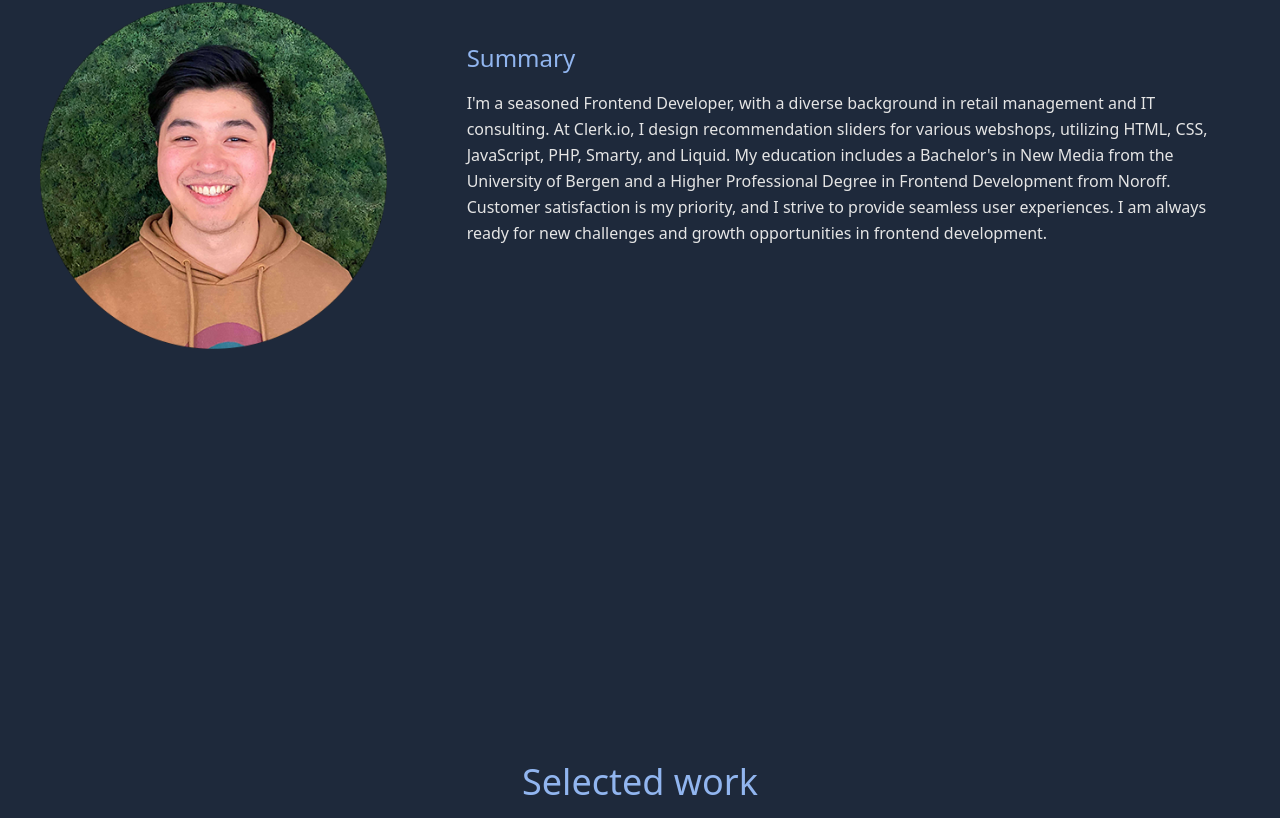
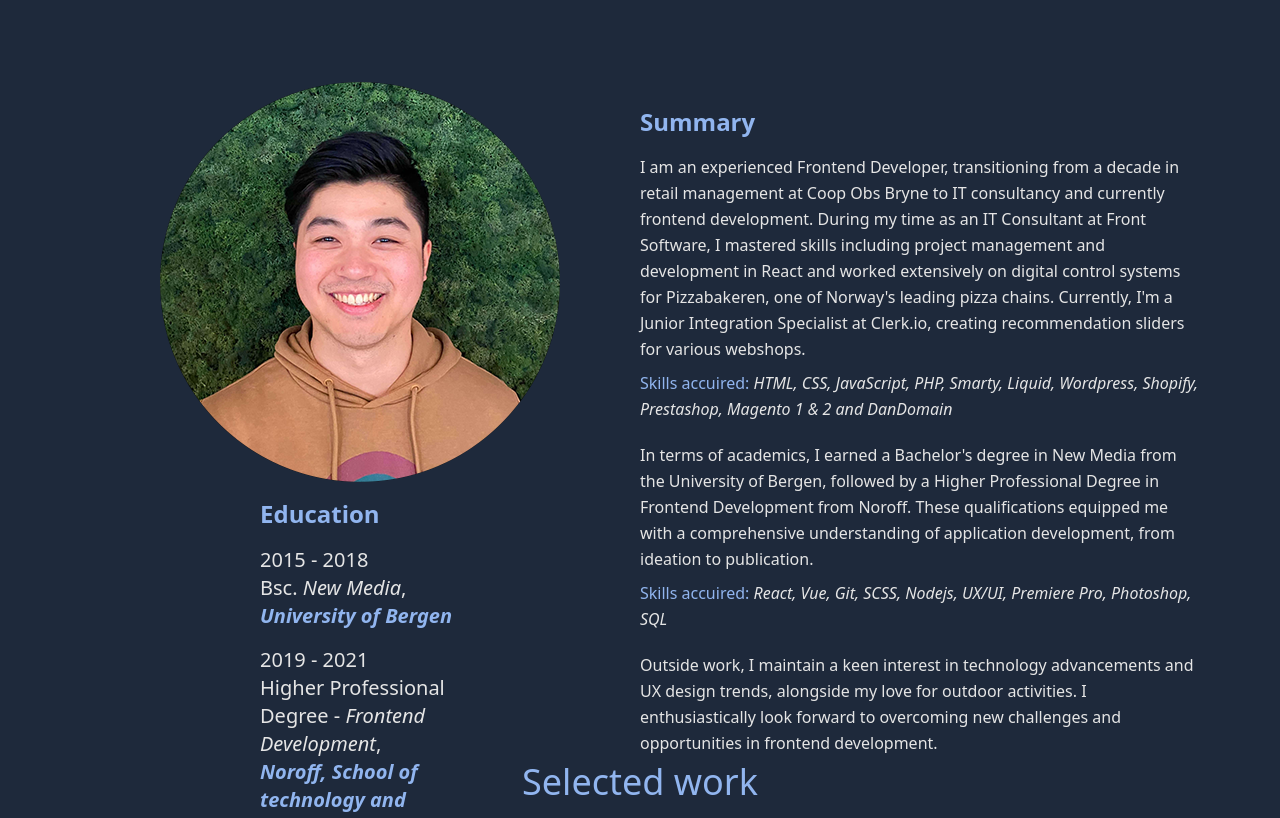
Before and after one commit to svennif/portfolio_new, a Vue app: page / in a window 1280 px wide. Shown: the part 934-1752 px from the top of the page. Built offline with nearby package versions, Linux system fonts and the light colour scheme.

Commit message:
Changes to About me page

```diff
--- a/src/components/AboutComponent.vue
+++ b/src/components/AboutComponent.vue
@@ -1,13 +1,42 @@
 <template>
     <div id="about" class="mx-auto h-screen">
         <h1 class="text-4xl text-highlight text-center mt-10 md:mt-24">Who am I?</h1>
-        <div class="columns-2 flex justify-center">
-            <div class="w-1/3">
-                <img class="px-10" :src="portrait_image" alt="Portrait of Sven Ingar"/>
+        <div class="columns-2 flex justify-center p-20">
+            <div class="w-1/2">
+                <img class="px-10 mx-auto" :src="portrait_image" alt="Portrait of Sven Ingar" />
+                <div class="px-10 mx-auto w-1/2">
+                    <h2 class="text-2xl text-highlight my-4 font-bold">Education</h2>
+                    <ul class="leading-relaxed">
+                        <li class="text-xl flex flex-col">
+                            <span class="text-neutral-200">2015 - 2018</span>
+                            <span class="text-neutral-200">Bsc. <i>New Media</i>, </span>
+                            <span class="text-highlight">
+                                <i><strong>University of Bergen</strong></i>
+                            </span>
+                        </li>
+                        <li class="text-xl flex flex-col mt-4">
+                            <span class="text-neutral-200">2019 - 2021</span>
+                            <span class="text-neutral-200">Higher Professional Degree - <i>Frontend Development</i>, </span>
+                            <span class="text-highlight">
+                                <i><strong>Noroff, School of technology and digital media</strong></i>
+                            </span>
+                        </li>
+                    </ul>
+                </div>
             </div>
-            <div class="w-2/3 text-neutral-200 p-10">
-                <h2 class="text-2xl text-highlight mb-4">Summary</h2>
-                <p class="leading-relaxed">I'm a seasoned Frontend Developer, with a diverse background in retail management and IT consulting. At Clerk.io, I design recommendation sliders for various webshops, utilizing HTML, CSS, JavaScript, PHP, Smarty, and Liquid. My education includes a Bachelor's in New Media from the University of Bergen and a Higher Professional Degree in Frontend Development from Noroff. Customer satisfaction is my priority, and I strive to provide seamless user experiences. I am always ready for new challenges and growth opportunities in frontend development.</p>
+            <div class="w-1/2 mx-auto text-neutral-200">
+                <h2 class="text-2xl text-highlight mb-4 mt-6 font-bold">Summary</h2>
+                <p class="leading-relaxed">I am an experienced Frontend Developer, transitioning from a decade in retail management at Coop Obs Bryne to IT consultancy and currently frontend development. During my time as an IT Consultant at Front Software, I mastered skills including project management and development in React and worked extensively on digital control systems for Pizzabakeren, one of Norway's leading pizza chains. Currently, I'm a Junior Integration Specialist at Clerk.io, creating recommendation sliders for various webshops.</p>
+                <p class="leading-relaxed mt-2">
+                    <span class="text-highlight">Skills accuired: </span>
+                    <i>HTML, CSS, JavaScript, PHP, Smarty, Liquid, Wordpress, Shopify, Prestashop, Magento 1 & 2 and DanDomain</i>
+                </p>
+                <p class="leading-relaxed mt-5">In terms of academics, I earned a Bachelor's degree in New Media from the University of Bergen, followed by a Higher Professional Degree in Frontend Development from Noroff. These qualifications equipped me with a comprehensive understanding of application development, from ideation to publication.</p>
+                <p class="leading-relaxed mt-2">
+                    <span class="text-highlight">Skills accuired: </span>
+                    <i>React, Vue, Git, SCSS, Nodejs, UX/UI, Premiere Pro, Photoshop, SQL</i>
+                </p>
+                <p class="leading-relaxed mt-5">Outside work, I maintain a keen interest in technology advancements and UX design trends, alongside my love for outdoor activities. I enthusiastically look forward to overcoming new challenges and opportunities in frontend development.</p>
             </div>
         </div>
     </div>
@@ -17,7 +46,7 @@
 export default {
     setup() {
         return {
-            portrait_image: require('@/assets/images/portrait.png')
+            portrait_image: require("@/assets/images/portrait.png"),
         };
     },
 };
```
